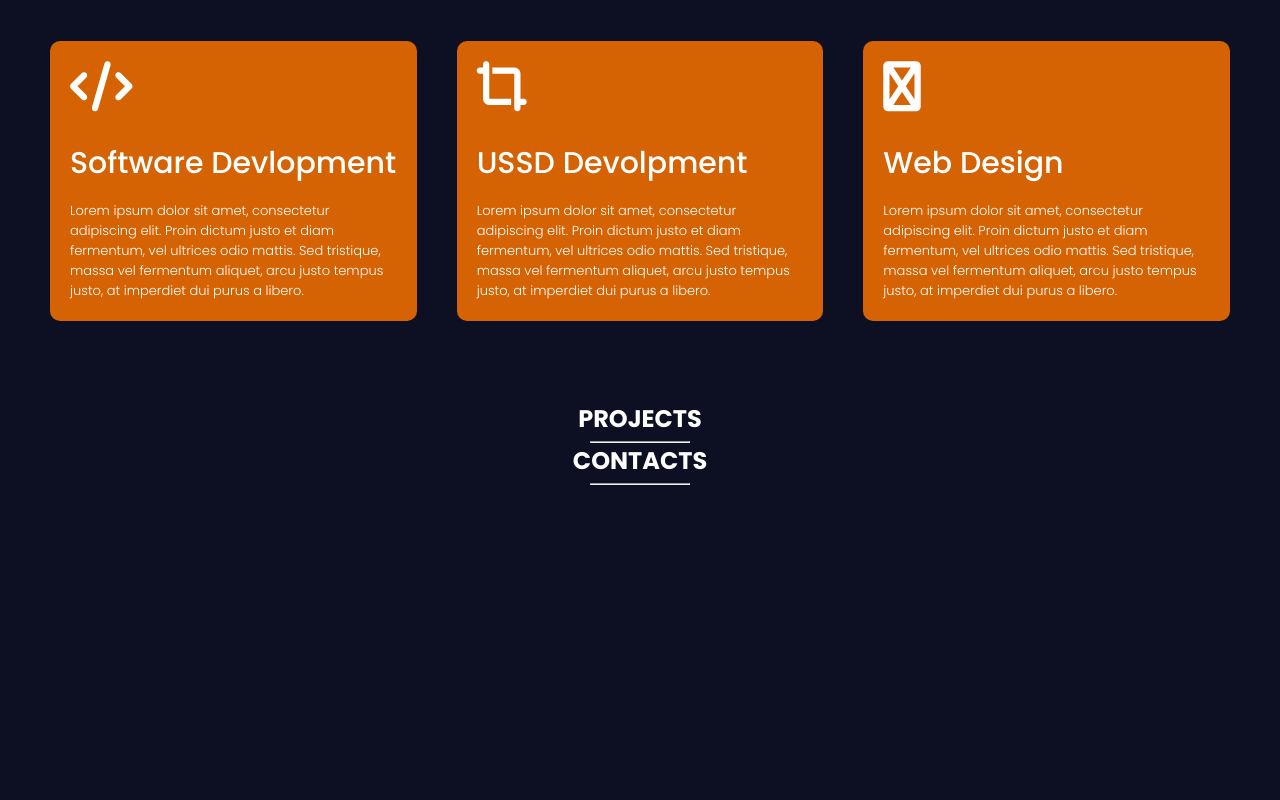
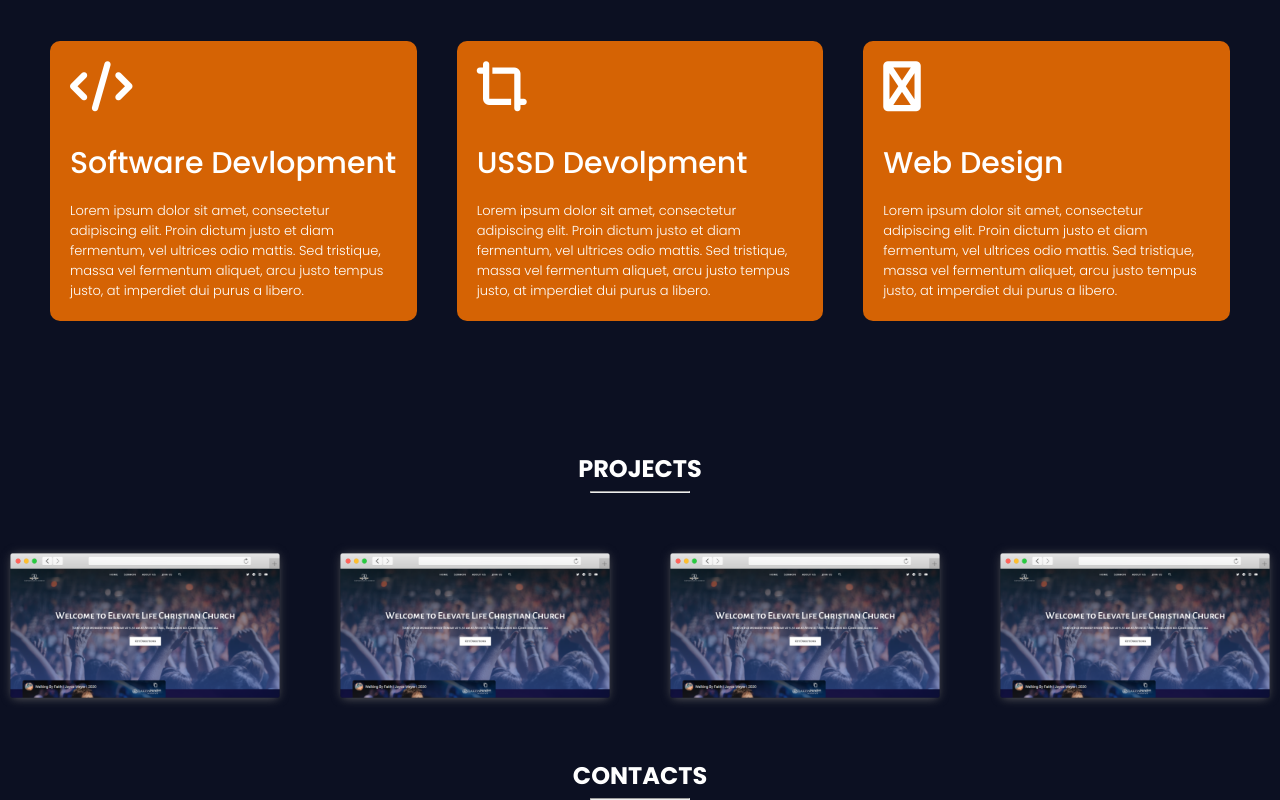
Before and after one commit to jltamolo/jltamolo.github.io, a plain HTML site: page index.html in a window 1280 px wide. Shown: the part 1695-2495 px from the top of the page. Before the commit the page ends 2180 px from the top, so only its background shows below. Drawn offline with nearby package versions, Linux system fonts and the light colour scheme.

Commit message:
projects img

```diff
--- a/index.html
+++ b/index.html
@@ -113,11 +113,27 @@
 
         </div>
     </section>
-
+<!--PROJECTS-->
     <section id="projects" class="sections">
         <div class="">
             <h2 class="heading">Projects</h2>
             <hr>
+            <div class="container">
+                <div class="work-list">
+                   <div class="work">
+                    <img src="/images/elevate.png">
+                   </div>
+                   <div class="work">
+                    <img src="/images/elevate.png">
+                   </div>
+                   <div class="work">
+                    <img src="/images/elevate.png">
+                   </div>
+                   <div class="work">
+                    <img src="/images/elevate.png">
+                   </div>
+                </div>
+            </div>
         </div>
     </section>
 
--- a/style.css
+++ b/style.css
@@ -5,6 +5,9 @@
     padding: 0;
     box-sizing: border-box;
     font-family: 'Poppins', sans-serif;
+}
+.navbar{
+    text-transform: uppercase;
 }
 body{
     background-color: #0c1022;
@@ -326,3 +329,23 @@ hr{
 
 
 }
+/*-----PROJECTS--*/
+#projects{
+    padding: 50px 0;
+}
+.work-list{
+    display: grid;
+    grid-template-columns: repeat(auto-fit, minmax(250px, 1fr));
+    grid-gap: 40px;
+    margin-top: 50px;
+}
+.work{
+    border-radius:10px;
+    position: relative;
+    overflow: hidden;
+}
+.work img{
+    width: 100%;
+    border-radius:10px;
+    display: block;
+}
```
Also changed, not shown: images/beautyshop.png (added), images/billing.png (added), images/cart.png (added), images/catalogue.png (added), images/cert.png (added), images/chat.png (added), images/checkout.png (added), images/church.png (added), images/cutepets.png (added), images/elevate.png (added), images/feedback.png (added), images/luckymiles.png (added), images/safaris.png (added), images/school.png (added), 1 more files.
